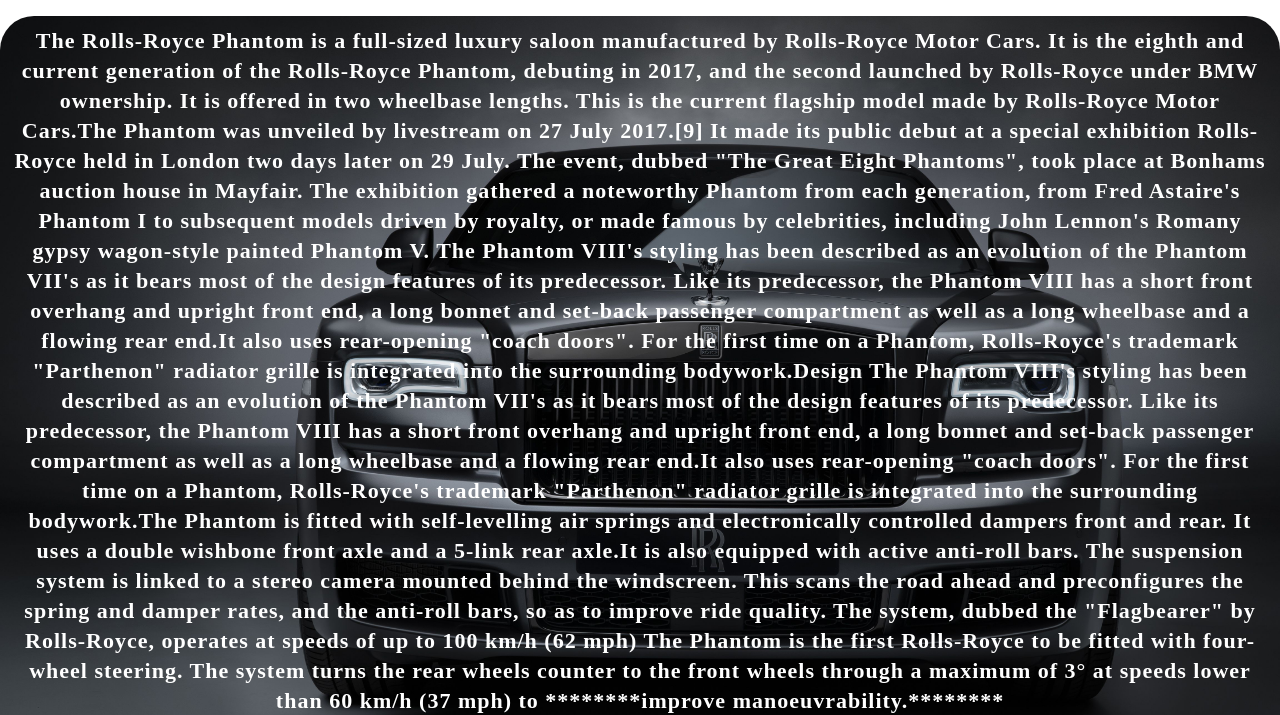
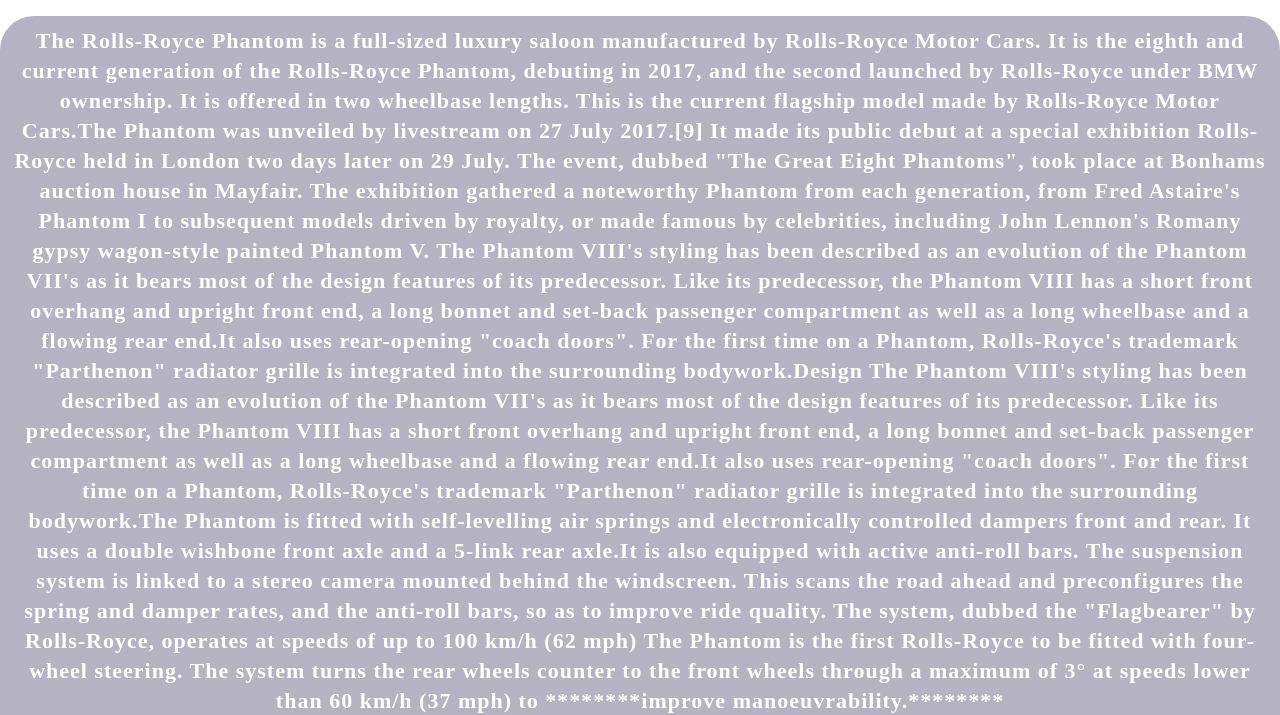
Before and after one commit to HaR-S-H/rolsRoyce.github.io, a plain HTML site: page index2.html in a window 1280 px wide. Shown: the part 802-1517 px from the top of the page. Drawn offline with Linux system fonts and the light colour scheme.

Commit message:
Update style2.css

```diff
--- a/style2.css
+++ b/style2.css
@@ -82,13 +82,13 @@ background-color: #fff;
 padding: 14px 70px;
 transition: 0.5s;
 }
-.time {
+.time { background-image: url("Phantom2.png");
  background-size: cover;
  width: 100%;
  min-height: 100vh;
  background-image: linear-gradient(rgba(12,3,51,0.3),rgba(12,3,51,0.3));
  font-family: 'poppins','sans-serif';
- background-image: url("Phantom2.png");
+
  border-radius: 34px;
 }
 p{font-family: 'poppins','sans-serif';
```
